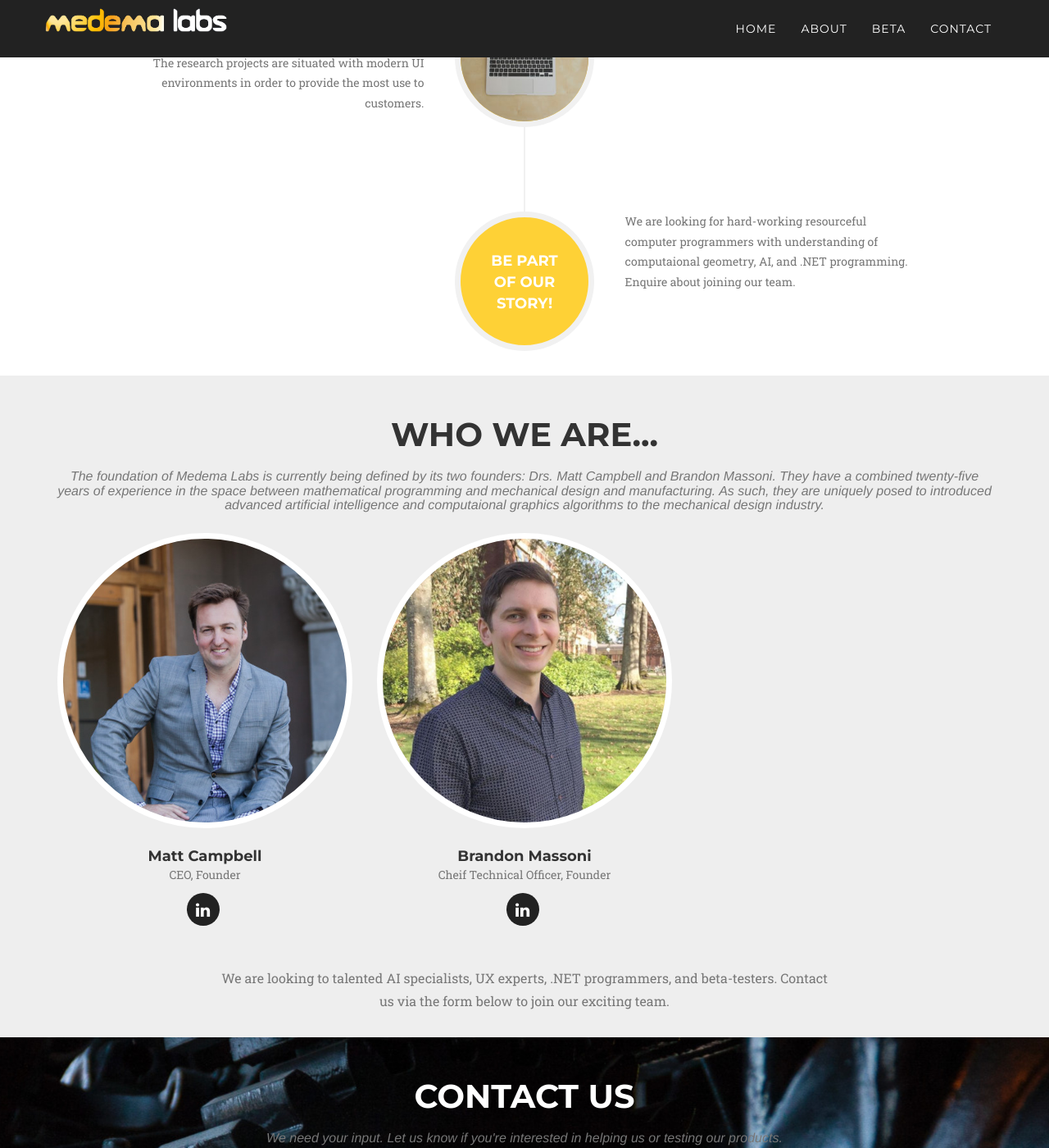
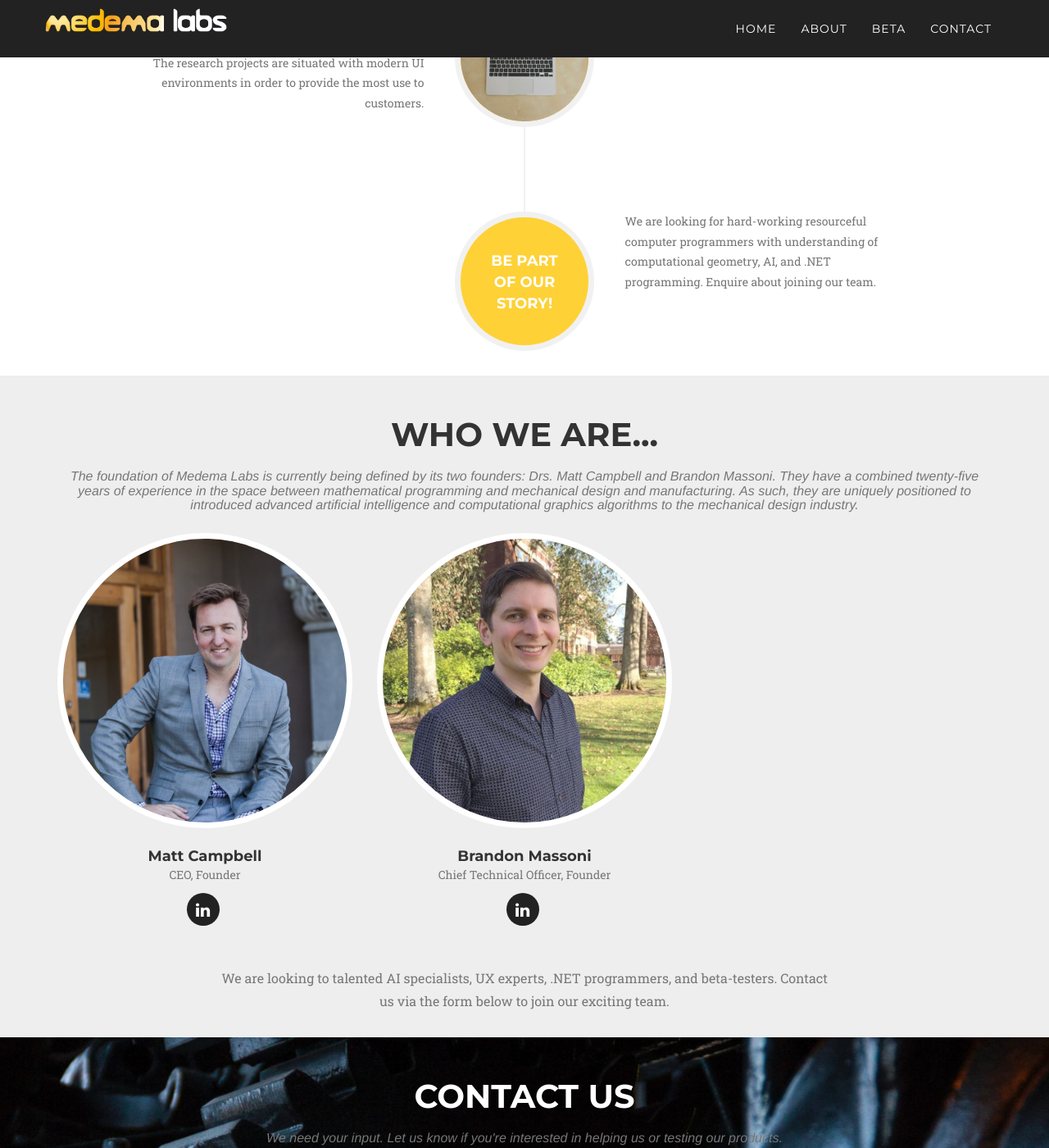
Before and after one commit to medemalabs/medemalabs.github.io, a Jekyll site: the page built from about.md, in a window 1280 px wide and 1400 px high, scrolled down 1176 px. Shown: the whole window at 82% size. Built offline with Jekyll 4.4.1, drawn with Linux system fonts in a browser that asks for light colours; some web fonts are replaced.

Commit message:
spelling changes...thanks EV!

```diff
--- a/_config.yml
+++ b/_config.yml
@@ -39,7 +39,7 @@ people:
 
 - name: Brandon Massoni
   pic: massoni
-  position: Cheif Technical Officer, Founder
+  position: Chief Technical Officer, Founder
   social:
     - title: linkedin
       url: https://www.linkedin.com/in/brandon-massoni/
--- a/_includes/about.html
+++ b/_includes/about.html
@@ -67,7 +67,7 @@
                             <div class="timeline-panel">
                                            <div class="timeline-body">
                                     <p class="text-muted">
-                                        We are looking for hard-working resourceful computer programmers with understanding of computaional geometry, AI, and .NET programming. Enquire about joining our team.
+                                        We are looking for hard-working resourceful computer programmers with understanding of computational geometry, AI, and .NET programming. Enquire about joining our team.
                                     </p>
                                 </div>
                             </div>
--- a/_includes/beta new.html
+++ b/_includes/beta new.html
@@ -32,7 +32,7 @@
             </div>
             <div class="row">
                 <div class="col-lg-12">
-                    <p>These simulations might not be perfect for your needs but our goal is to leverage our strengths in manufacturing, computaional geometry, and numerical optimization
+                    <p>These simulations might not be perfect for your needs but our goal is to leverage our strengths in manufacturing, computational geometry, and numerical optimization
                         to make custom simulations for your challenges. </p>
                         <p><b>Test the beta and dream up ways that such simulations may change how your company goes from art to part! </b>
                     </div>
--- a/_includes/team.html
+++ b/_includes/team.html
@@ -9,8 +9,8 @@
                         Campbell and Brandon Massoni. They have a combined twenty-five
                         years of experience in the space between mathematical programming
                         and mechanical design and manufacturing. As such, they are
-                        uniquely posed to introduced advanced artificial intelligence
-                        and computaional graphics algorithms to the mechanical design industry.
+                        uniquely positioned to introduced advanced artificial intelligence
+                        and computational graphics algorithms to the mechanical design industry.
                         </h3>
                 </div>
             </div>
```
